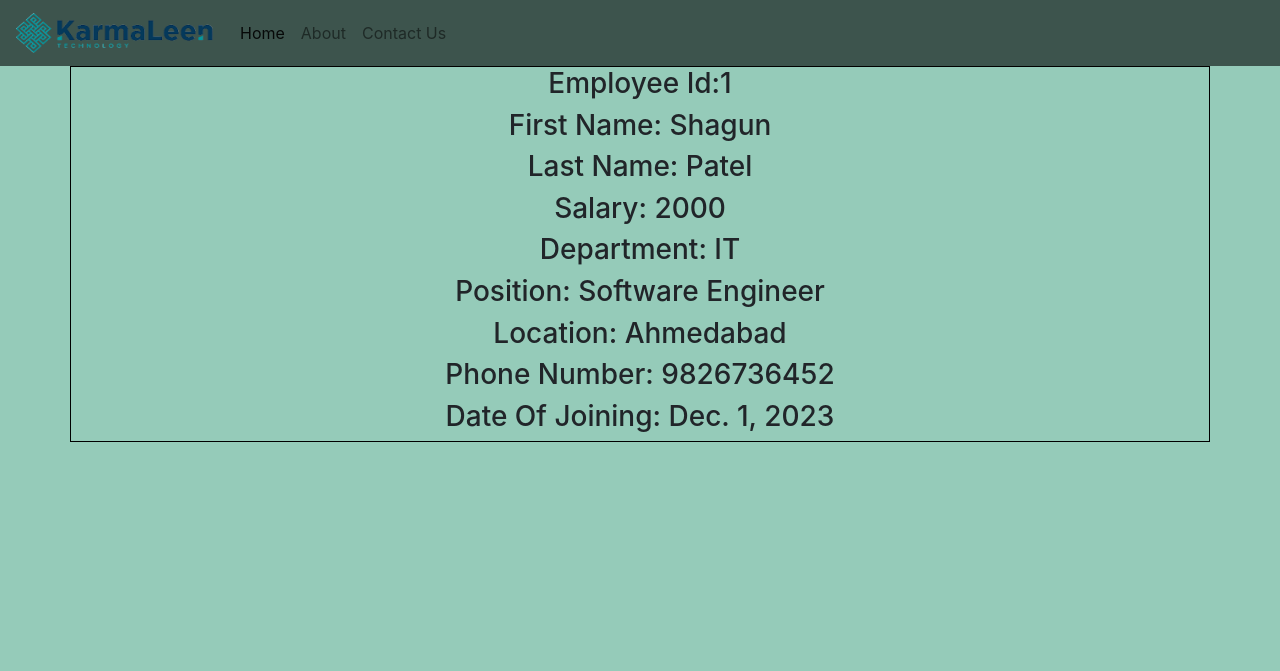
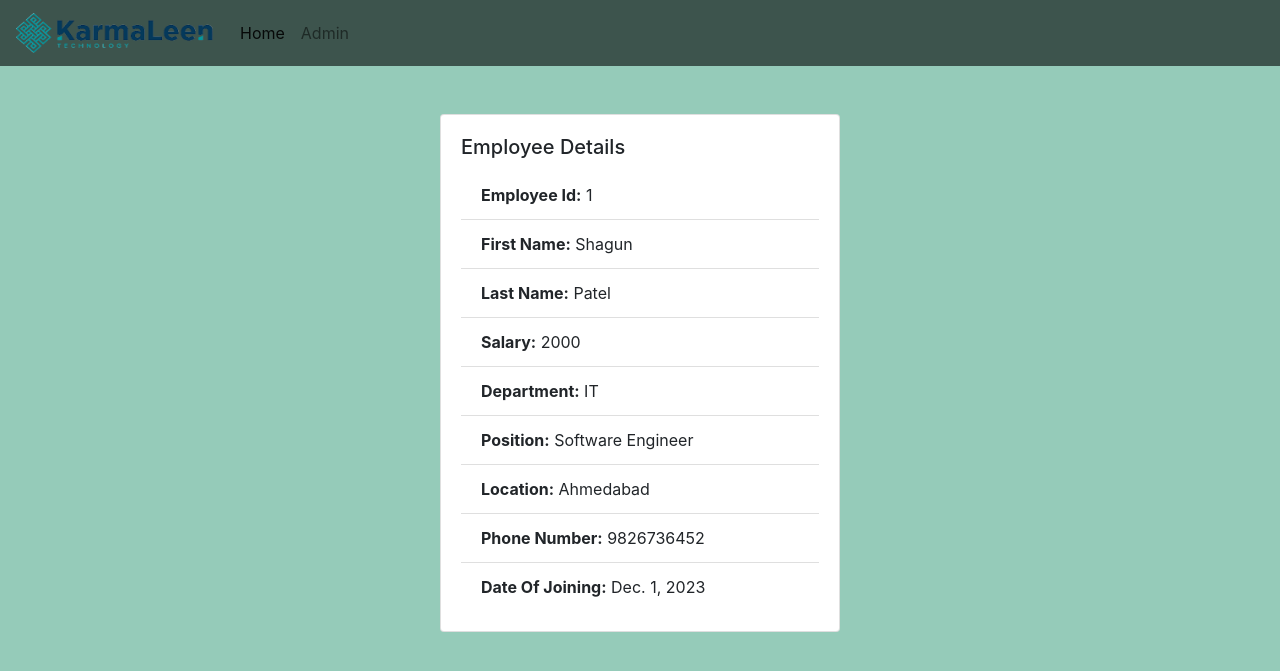
Before and after one commit to Shagunpatel/EmployeeManagement, a Django app: a page that uses employee_project/templates/employee_management/base.html in a window 1280 px wide. Shown: the top 671 px of the page. Run offline with Django 5.2, Linux system fonts and the light colour scheme; data comes from the database, SQL or seed files in the repository; some libraries are stand-ins or nearby versions.

Commit message:
change in frontend

```diff
--- a/employee_project/templates/employee_management/base.html
+++ b/employee_project/templates/employee_management/base.html
@@ -20,14 +20,14 @@
     </a>
     <ul class="navbar-nav">
       <li class="nav-item">
-        <a class="nav-link active" href="">Home</a>
+        <a class="nav-link active" href="{% url 'emp:home' %}">Home</a>
       </li>
       <li class="nav-item">
-        <a class="nav-link" href="#">About</a>
+        <a class="nav-link" href="{% url 'admin:index' %}">Admin</a>
       </li>
-      <li class="nav-item">
+      {% comment %} <li class="nav-item">
         <a class="nav-link" href="#">Contact Us</a>
-      </li>
+      </li> {% endcomment %}
     </ul>
   </nav>
   {% block 'body_block' %}
--- a/employee_project/templates/employee_management/employee_detail.html
+++ b/employee_project/templates/employee_management/employee_detail.html
@@ -1,4 +1,27 @@
 {% extends "employee_management/base.html" %}
+{% block 'body_block' %}
+
+<div class="container mt-5">
+    <div class="card mx-auto" style="width:25rem;">
+        <div class="card-body">
+            <h5 class="card-title">Employee Details</h5>
+            <ul class="list-group list-group-flush">
+                <li class="list-group-item"><strong>Employee Id:</strong> {{ emp_detail.Employee_Id }}</li>
+                <li class="list-group-item"><strong>First Name:</strong> {{ emp_detail.First_Name }}</li>
+                <li class="list-group-item"><strong>Last Name:</strong> {{ emp_detail.Last_Name }}</li>
+                <li class="list-group-item"><strong>Salary:</strong> {{ emp_detail.Salary }}</li>
+                <li class="list-group-item"><strong>Department:</strong> {{ emp_detail.Department }}</li>
+                <li class="list-group-item"><strong>Position:</strong> {{ emp_detail.Position }}</li>
+                <li class="list-group-item"><strong>Location:</strong> {{ emp_detail.Location }}</li>
+                <li class="list-group-item"><strong>Phone Number:</strong> {{ emp_detail.Phone_No }}</li>
+                <li class="list-group-item"><strong>Date Of Joining:</strong> {{ emp_detail.Date_Of_Joining }}</li>
+            </ul>
+        </div>
+    </div>
+</div>
+
+{% endblock 'body_block' %}
+{% comment %} {% extends "employee_management/base.html" %}
 {% block 'body_block' %}
 
 <div class="container" style="border: 1px solid black">
@@ -20,4 +43,4 @@
 </div>
 
 
-{% endblock 'body_block' %}
+{% endblock 'body_block' %} {% endcomment %}
```
Also changed, not shown: employee_project/templates/employee_management/employee_confirm_delete.html (+25 -2 lines).
